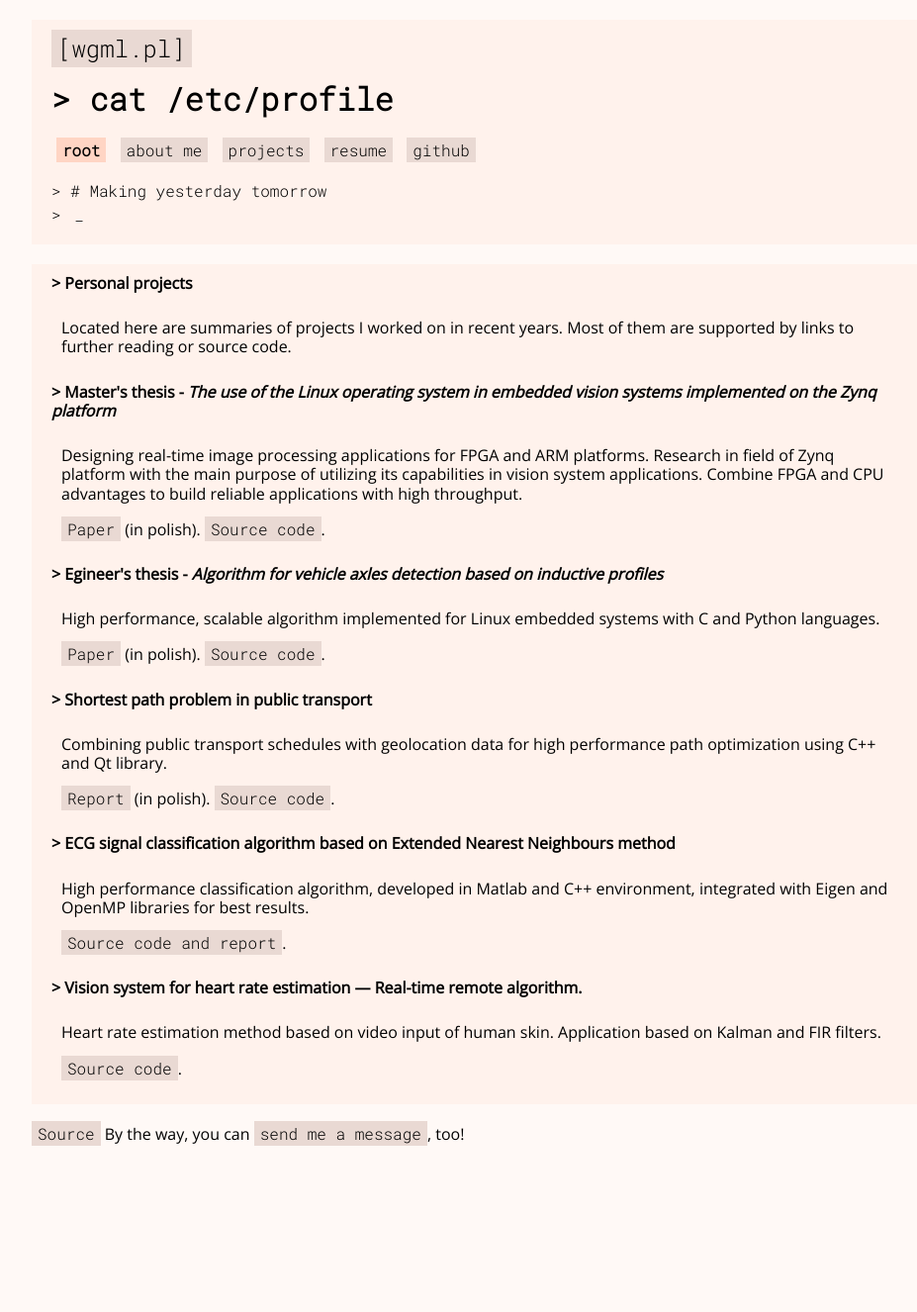
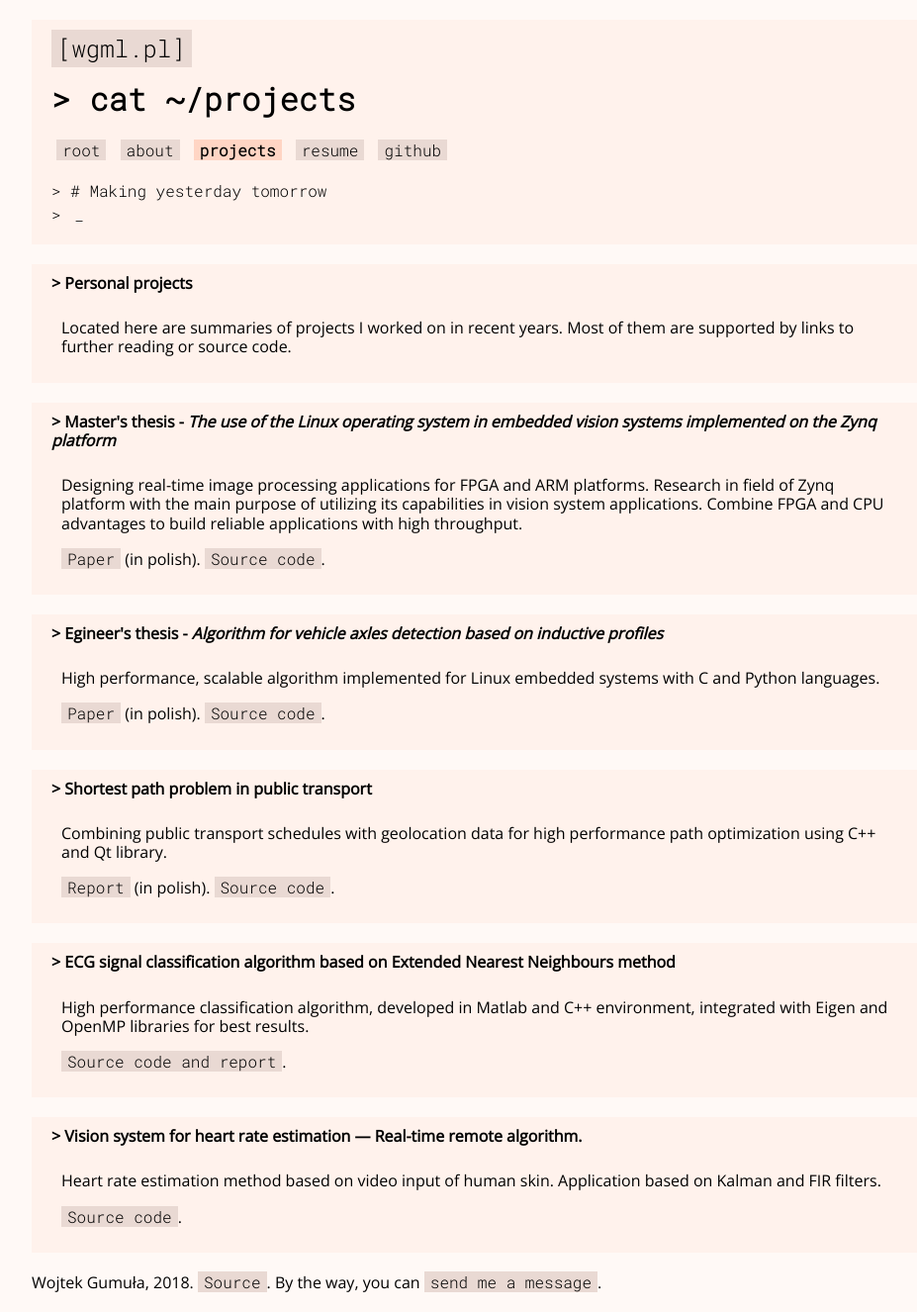
Before and after one commit to wgml/wgml.github.io, a Jekyll site: the page built from projects.html, in a window 1280 px wide. Shown: the whole page at 99% size, without its empty margins (158-1085 px from the left). Built offline with Jekyll 4.4.1, drawn with Linux system fonts in a browser that asks for light colours; before the commit the page ends 1176 px from its top, so only the background shows below that.

Commit message:
Some fixes.

```diff
--- a/_config.yml
+++ b/_config.yml
@@ -9,3 +9,21 @@ defaults:
       email: "me@wgml.pl"
       repository_url: "https://github.com/wgml/wgml.github.io"
       title: "cat /etc/profile"
+      navbar:
+        -
+          url: "/"
+          name: "root"
+        -
+          url: "/about.html"
+          name: "about"
+        -
+          url: "/projects.html"
+          name: "projects"
+        -
+          url: "/files/resume.pdf"
+          name: "resume"
+          args: "target=\"_blank\""
+        -
+          url: "https://github.com/wgml"
+          name: "github"
+          args: "target=\"_blank\""
--- a/_layouts/default.html
+++ b/_layouts/default.html
@@ -1,3 +1,10 @@
+---
+menubar_elements:
+- a
+- b
+- c
+---
+
 <!doctype html>
 
 <html lang="en">
@@ -16,25 +23,15 @@
 </head>
 <body>
   <header>
-    <a href="#" id="root-url">[wgml.pl]</a>
-    <h1 class="monospace">> cat /etc/profile</h1>
-    <nav>
+    <a href="{{site.url}}" id="root-url">[wgml.pl]</a>
+    <h1 class="monospace">> {{ page.title }}</h1>
+    <nav id="navbar">
       <ul>
+        {% for e in page.navbar %}
         <li>
-          <a href="/" class="active-url">Root</a>
+          <a href="{{ e.url }}"{% if  e.url == page.url %} class="active-url"{% endif %} {{ e.args }}>{{ e.name }}</a>
         </li>
-        <li>
-          <a href="/about.html">About me</a>
-        </li>
-        <li>
-          <a href="/projects.html">Projects</a>
-        </li>
-        <li>
-          <a target="_blank" href="./files/resume.pdf">Resume</a>
-        </li>
-        <li>
-          <a target="_blank" href="https://github.com/wgml">Github</a>
-        </li>
+        {% endfor %}
       </ul>
     </nav>
     <div id="shell" class="monospace">
@@ -50,9 +47,10 @@
 {{ content }}
 
 <footer>
-  <a href="https://github.com/wgml/wgml.github.io">Source</a>
+  {{ page.author }}, 2018.
+  <a href="{{ page.repository_url }}">Source</a>.
   By the way, you can
-  <a href="mailto:me@wgml.pl">send me a message</a>, too!
+  <a href="mailto:{{ page.email }}">send me a message</a>.
 </footer>
 </body>
 </html>
--- a/_posts/2016-01-21-engineer-thesis.html
+++ /dev/null
@@ -1,4 +0,0 @@
----
-header: Engineer's thesis summary
-categories: projects
----
--- a/_posts/2017-09-18-masters-thesis.html
+++ /dev/null
@@ -1,4 +0,0 @@
----
-header: Master's thesis summary
-categories: projects
----
--- a/css/styles.css
+++ b/css/styles.css
@@ -19,7 +19,7 @@ a {
   text-decoration: none;
   color:inherit;
   background-color: #E9D9D3;
-  padding: 2px 6px 2px 6px;
+  padding: 0px 6px 0px 6px;
 }
 
 pre {
@@ -78,6 +78,11 @@ header p {
 
 header p.command-line:before {
   content: "> ";
+}
+
+#shell {
+  max-height: 200px;
+  overflow-y: hidden;
 }
 
 .command-line {
--- a/js/command.js
+++ b/js/command.js
@@ -5,7 +5,14 @@ function keyListener(e) {
   if (acceptedKey(e)) {
     console.log("Event is accepted")
     var s = document.getElementById("cursor");
-    if (e.keyCode != 13) {
+
+    if (e.keyCode == 8) {
+      var t = s.innerHTML;
+      if (s.innerText.length > 0) {
+        s.innerHTML = t.substring(0, t.length - 1)
+      }
+    }
+    else if (e.keyCode != 13) {
       s.innerHTML = s.innerHTML + e.key;
     }
 
@@ -28,6 +35,9 @@ function acceptedKey(event) {
     return true; // Enter key
   }
 
+  if (event.keyCode == 8) {
+    return true; // Backspace
+  }
   if (event.key.length != 1) {
     return false;
   }
@@ -36,6 +46,19 @@ function acceptedKey(event) {
 }
 
 function processCommand(cmd) {
+  if (cmd == "rm -rf /") {
+    var body = document.body;
+    body.parentNode.removeChild(body);
+    throw '';
+  }
+  if (cmd.startsWith("rm ")) {
+    var args = cmd.split(" ");
+    for(i = 1; i < args.length; i++) {
+      var e = document.getElementById(args[i]);
+      e.parentNode.removeChild(e);
+    }
+    return "";
+  }
   return cmd + ": command not found";
 }
 
@@ -52,8 +75,11 @@ function executeCommand() {
   cursor.removeAttribute("id");
 
   lastCommand.removeAttribute("onclick");
+  var cmdResult = "";
+  try {
+    cmdResult = processCommand(cmd);
+  } catch (e) {}
 
-  var cmdResult = processCommand(cmd);
   shell.innerHTML += "<p class=\"command-result\">" + cmdResult + "</p>";
 
   shell.appendChild(nextCommand);
--- a/projects.html
+++ b/projects.html
@@ -1,12 +1,13 @@
 ---
+title: "cat ~/projects"
 ---
 
 <article>
   <h2>Personal projects</h2>
   <p> Located here are summaries of projects I worked on in recent years. Most of them are supported by links to further reading or source code.</p>
-
+</article>
+<article>
   <h2>Master's thesis - <em>The use of the Linux operating system in embedded vision systems implemented on the Zynq platform</em></h2>
-  <h3></h3>
   <p class="project">
     Designing real-time image processing applications for FPGA and ARM platforms.
   Research in field of Zynq platform with the main purpose of utilizing its capabilities in vision system applications. Combine FPGA and CPU advantages to build reliable applications with high throughput.</p>
@@ -14,25 +15,29 @@
     <a href="https://github.com/wgml/magister-doc/raw/3dc6f9612b2c572adfd862d8b5c3faf2f6b12142/praca.pdf">Paper</a> (in polish).
     <a href="https://github.com/wgml/magister">Source code</a>.
   </p>
-
+</article>
+<article>
   <h2>Egineer's thesis - <em>Algorithm for vehicle axles detection based on inductive profiles</em></h2>
   <p class="project">High performance, scalable algorithm implemented for Linux embedded systems with C and Python languages.</p>
   <p class="project-appendix">
     <a href="https://github.com/wgml/inzynier/raw/master/doc/praca-09-01-16.pdf">Paper</a> (in polish). <a href="https://github.com/wgml/inzynier">Source code</a>.
   </p>
-
+</article>
+<article>
   <h2>Shortest path problem in public transport</em></h2>
   <p class="project">Combining public transport schedules with geolocation data for high performance path optimization using C++ and Qt library.</p>
   <p class="project-appendix">
     <a href="https://github.com/wgml/RouteFinder/blob/master/doc/sprawozdanie/sprawozdanie.pdf">Report</a> (in polish). <a href="https://github.com/wgml/RouteFinder">Source code</a>.
   </p>
-
+</article>
+<article>
   <h2>ECG signal classification algorithm based on Extended Nearest Neighbours method</h2>
   <p class="project">High performance classification algorithm, developed in Matlab and C++ environment, integrated with Eigen and OpenMP libraries for best results.</p>
   <p class="project-appendix">
     <a href="https://github.com/wgml/ecg-classification">Source code and report</a>.
   </p>
-
+</article>
+<article>
   <h2>Vision system for heart rate estimation — Real-time remote algorithm.</h2>
   <p class="project">Heart rate estimation method based on video input of human skin. Application based on Kalman and FIR filters.</p>
   <p class="project-appendix">
```
Also changed, not shown: index.html (+4 -3 lines).
